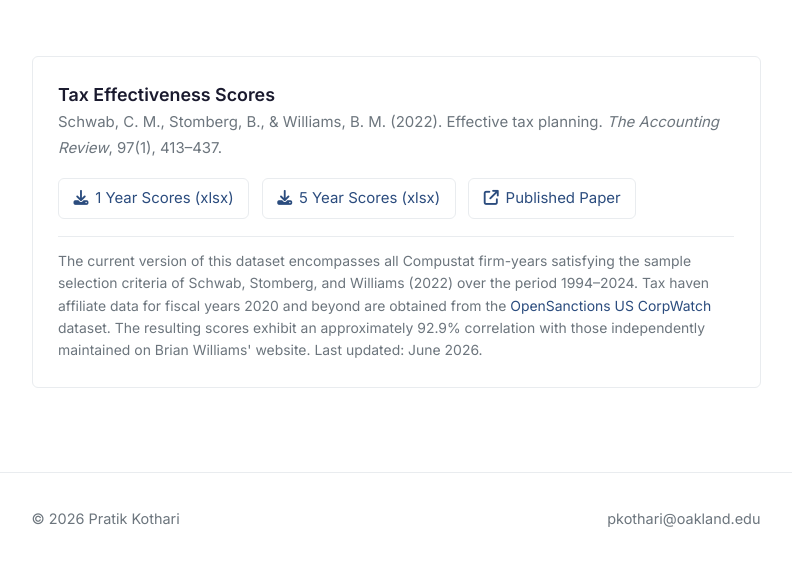
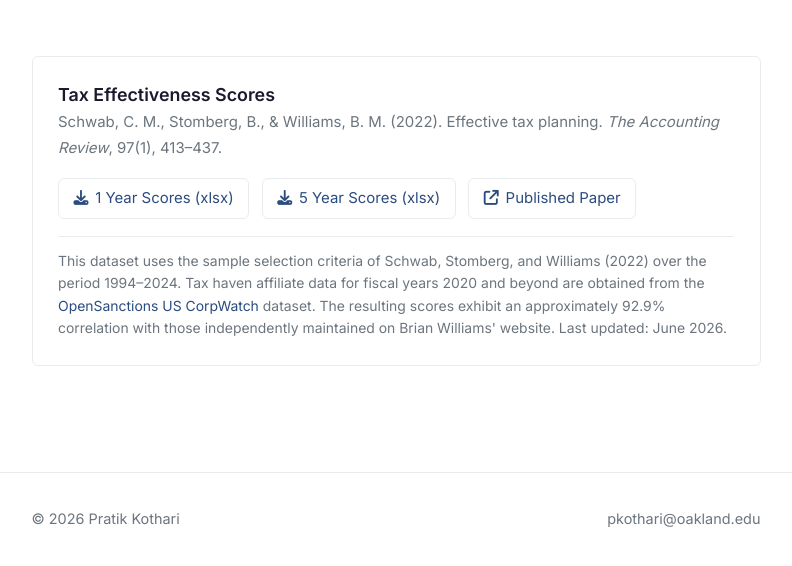
Before and after one commit to pratikkothari123/pratik-kothari-website, a plain HTML site: page data-code.html in a window 1280 px wide. Shown: the part 234-800 px from the top of the page, without its empty margins (244-1036 px from the left). Drawn offline with Linux system fonts and the light colour scheme.

Commit message:
Refine tax effectiveness dataset note

```diff
--- a/data-code.html
+++ b/data-code.html
@@ -97,7 +97,7 @@
             </a>
           </div>
           <div class="data-note">
-            <p>The current version of this dataset encompasses all Compustat firm-years satisfying the sample selection criteria of Schwab, Stomberg, and Williams (2022) over the period 1994&ndash;2024. Tax haven affiliate data for fiscal years 2020 and beyond are obtained from the <a href="https://www.opensanctions.org/datasets/us_corpwatch/" target="_blank" rel="noopener">OpenSanctions US CorpWatch</a> dataset. The resulting scores exhibit an approximately 92.9% correlation with those independently maintained on Brian Williams' website. Last updated: June 2026.</p>
+            <p>This dataset uses the sample selection criteria of Schwab, Stomberg, and Williams (2022) over the period 1994&ndash;2024. Tax haven affiliate data for fiscal years 2020 and beyond are obtained from the <a href="https://www.opensanctions.org/datasets/us_corpwatch/" target="_blank" rel="noopener">OpenSanctions US CorpWatch</a> dataset. The resulting scores exhibit an approximately 92.9% correlation with those independently maintained on Brian Williams' website. Last updated: June 2026.</p>
           </div>
         </div>
 
```
